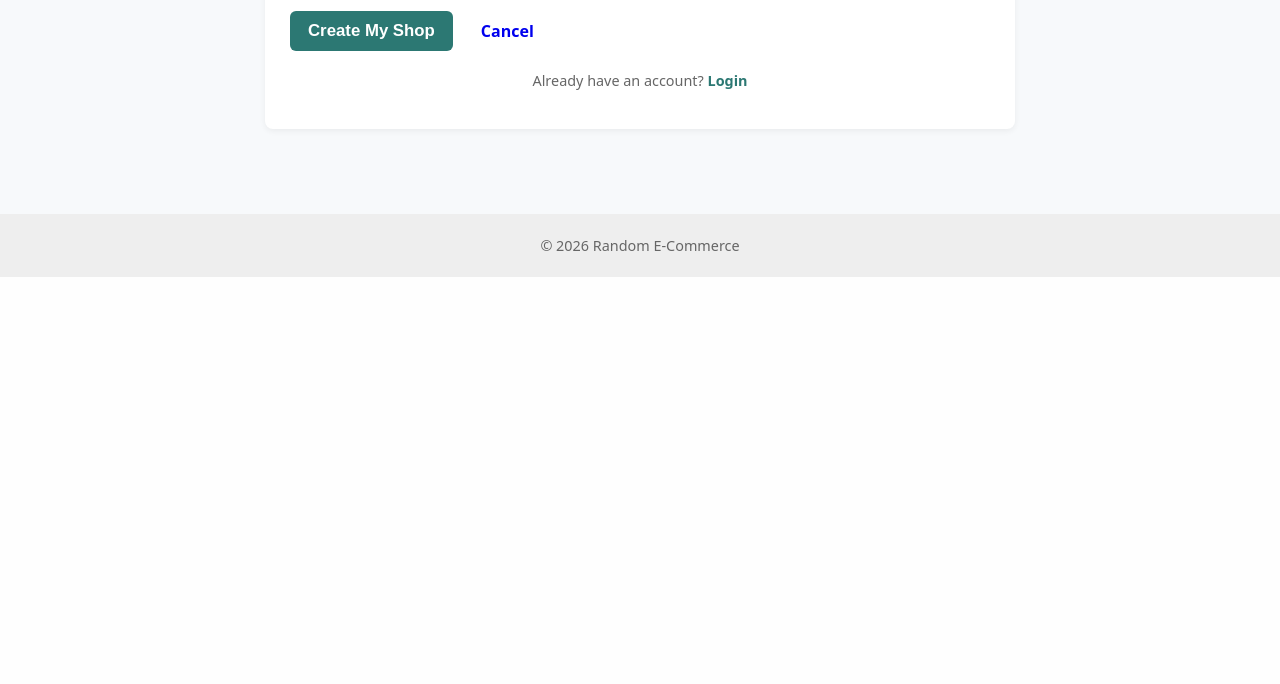
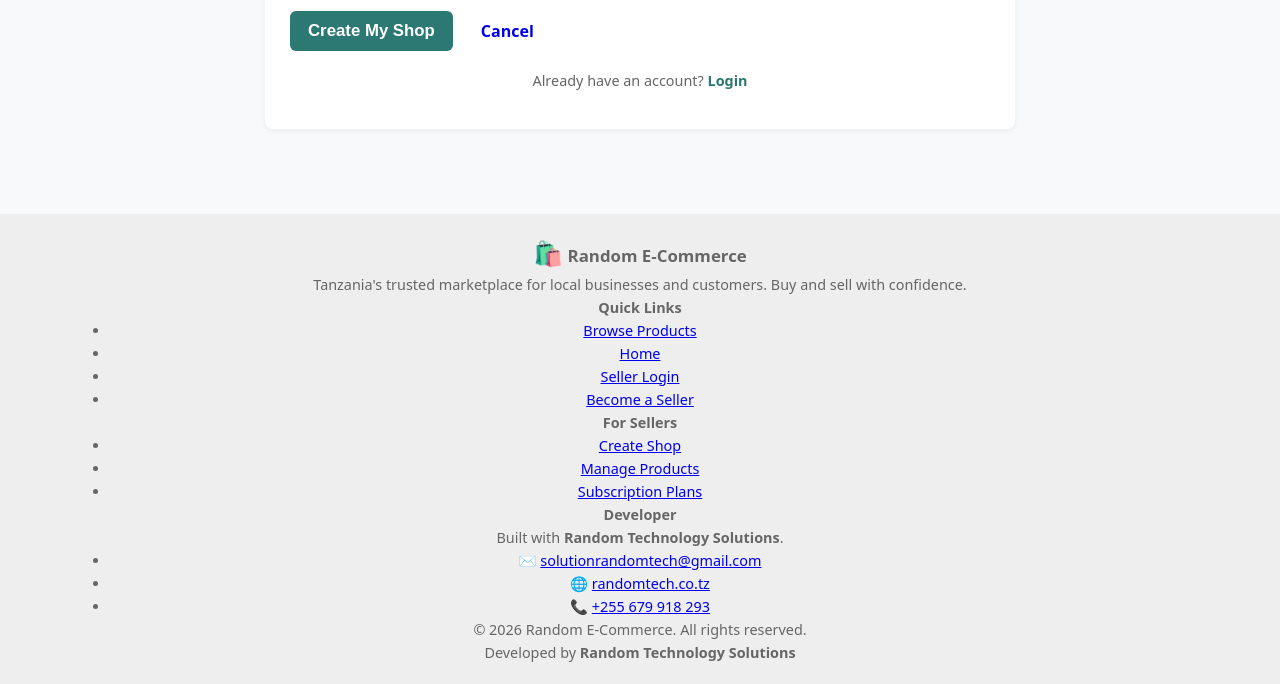
Before and after one commit to kocha-design/Random-E-Commerce, a Django app: page /accounts/register/seller/ in a window 1280 px wide. Shown: the part 694-1378 px from the top of the page. Before the commit the page ends 971 px from the top, so only its background shows below. Run offline with Django 5.2, Linux system fonts and the light colour scheme.

Commit message:
Add modern footer with Random Technology Solutions developer info

```diff
--- a/templates/base.html
+++ b/templates/base.html
@@ -113,9 +113,71 @@
         {% block content %}{% endblock %}
     </main>
 
-    <footer class="site-footer">
-        <div class="container">&copy; {% now "Y" %} Random E-Commerce</div>
-    </footer>
+<footer class="site-footer">
+    <div class="container footer-grid">
+        <!-- Column 1: Brand -->
+        <div class="footer-col">
+            <h3 class="footer-brand">
+                <span class="logo-icon">🛍️</span>
+                Random E-Commerce
+            </h3>
+            <p class="footer-text">
+                Tanzania's trusted marketplace for local businesses and customers. Buy and sell with confidence.
+            </p>
+        </div>
+
+        <!-- Column 2: Quick Links -->
+        <div class="footer-col">
+            <h4>Quick Links</h4>
+            <ul class="footer-links">
+                <li><a href="{% url 'product_list' %}">Browse Products</a></li>
+                <li><a href="{% url 'home' %}">Home</a></li>
+                <li><a href="{% url 'login' %}">Seller Login</a></li>
+                <li><a href="{% url 'register_seller' %}">Become a Seller</a></li>
+            </ul>
+        </div>
+
+        <!-- Column 3: For Sellers -->
+        <div class="footer-col">
+            <h4>For Sellers</h4>
+            <ul class="footer-links">
+                <li><a href="{% url 'register_seller' %}">Create Shop</a></li>
+                <li><a href="{% url 'login' %}">Manage Products</a></li>
+                <li><a href="{% url 'login' %}">Subscription Plans</a></li>
+            </ul>
+        </div>
+
+        <!-- Column 4: Developer / Contact -->
+        <div class="footer-col">
+            <h4>Developer</h4>
+            <p class="footer-text">
+                Built with <strong>Random Technology Solutions</strong>.
+            </p>
+            <ul class="footer-contact">
+                <li>
+                    <span class="contact-icon">✉️</span>
+                    <a href="mailto:solutionrandomtech@gmail.com">solutionrandomtech@gmail.com</a>
+                </li>
+                <li>
+                    <span class="contact-icon">🌐</span>
+                    <a href="https://random-technology-solutions.lovable.app" target="_blank" rel="noopener">randomtech.co.tz</a>
+                </li>
+                <li>
+                    <span class="contact-icon">📞</span>
+                    <a href="tel:+255679918293">+255 679 918 293</a>
+                </li>
+            </ul>
+        </div>
+    </div>
+
+    <!-- Bottom bar -->
+    <div class="footer-bottom">
+        <div class="container footer-bottom-inner">
+            <p>&copy; {% now "Y" %} Random E-Commerce. All rights reserved.</p>
+            <p>Developed by <strong>Random Technology Solutions</strong></p>
+        </div>
+    </div>
+</footer>
 
     <script src="{% static 'js/main.js' %}"></script>
     {% block extra_js %}{% endblock %}
```
